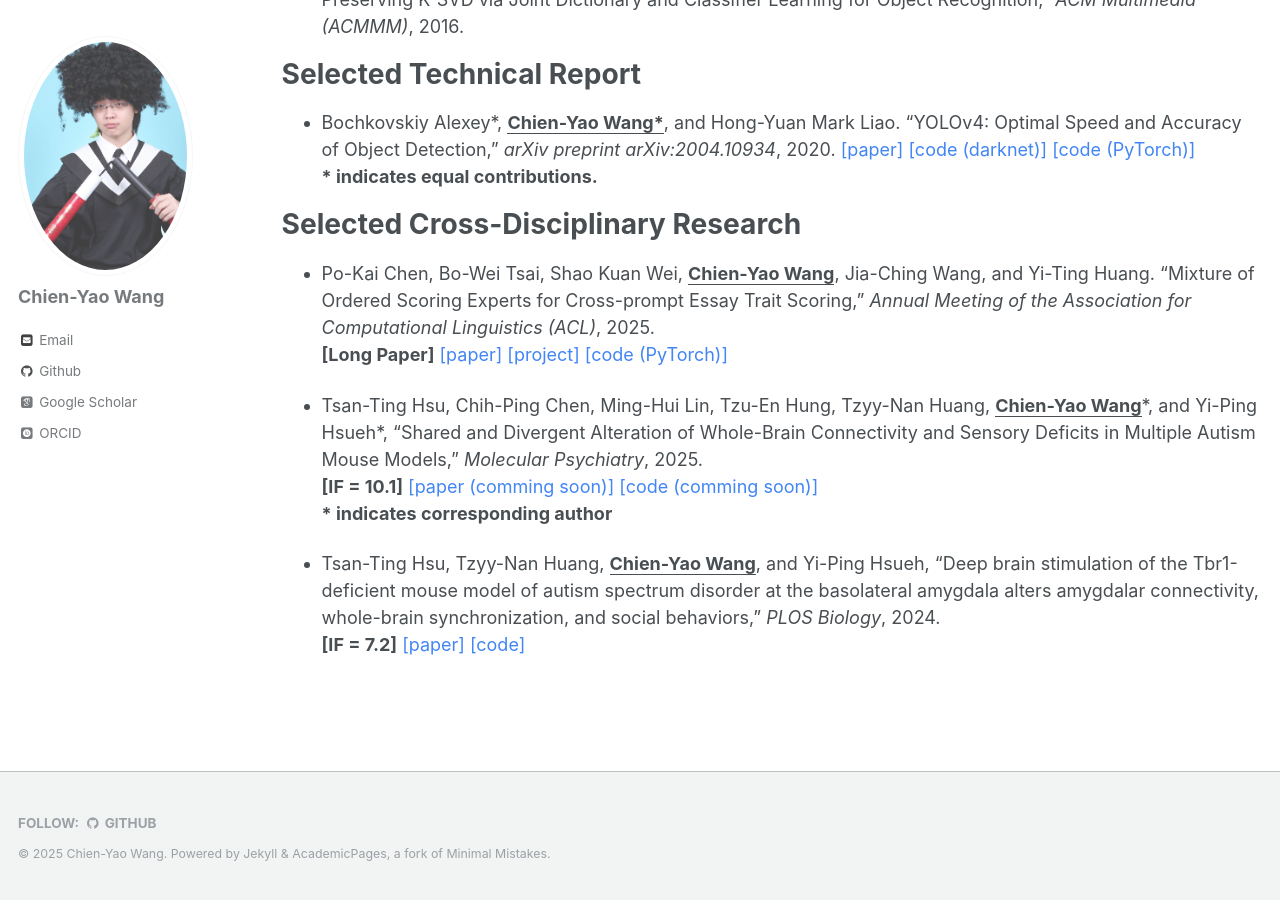
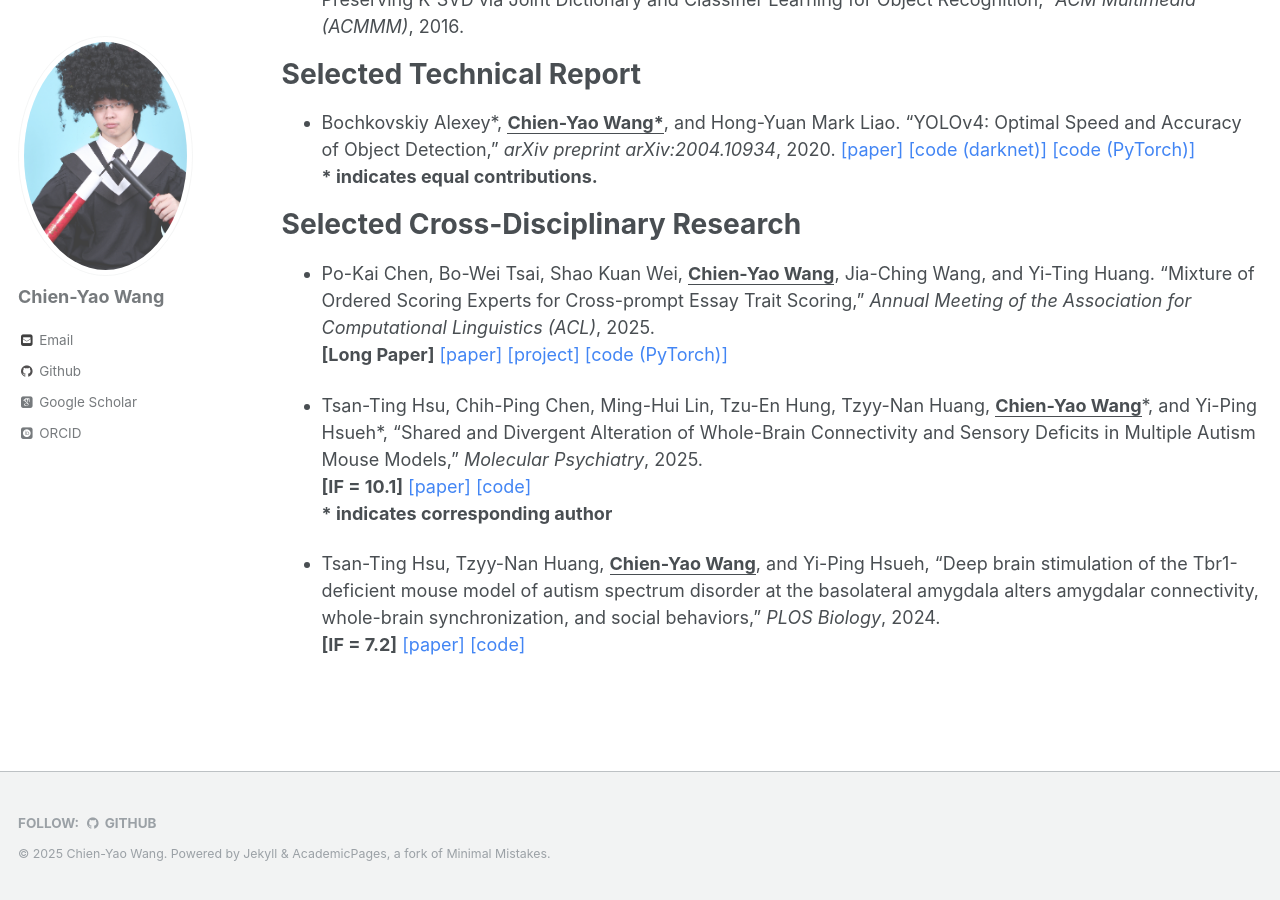
Before and after one commit to WongKinYiu/WongKinYiu.github.io, a Jekyll site: the page built from _pages/publications.md, in a window 1280 px wide and 900 px high, scrolled down 2822 px. Built offline with Jekyll 4.4.1, drawn with Linux system fonts in a browser that asks for light colours; some web fonts are replaced.

Commit message:
Update publications.md

```diff
--- a/_pages/publications.md
+++ b/_pages/publications.md
@@ -173,8 +173,8 @@ Selected Cross-Disciplinary Research
 
 * Tsan-Ting Hsu, Chih-Ping Chen, Ming-Hui Lin, Tzu-En Hung, Tzyy-Nan Huang, <strong><U>Chien-Yao Wang</U></strong>\*, and Yi-Ping Hsueh\*, “Shared and Divergent Alteration of Whole-Brain Connectivity and Sensory Deficits in Multiple Autism Mouse Models,” <I>Molecular Psychiatry</I>, 2025.
   <br> <strong>[IF = 10.1]</strong>
-  <span style="color:#4285F4">[[paper (comming soon)]]()</span>
-  <span style="color:#4285F4">[[code (comming soon)]]()</span>
+  <span style="color:#4285F4">[[paper]](https://www.nature.com/articles/s41380-025-03340-2)</span>
+  <span style="color:#4285F4">[[code]](https://github.com/genephil/dlreg)</span>
   <br> <strong>\* indicates corresponding author</strong>
 
 * Tsan-Ting Hsu, Tzyy-Nan Huang, <strong><U>Chien-Yao Wang</U></strong>, and Yi-Ping Hsueh, “Deep brain stimulation of the Tbr1-deficient mouse model of autism spectrum disorder at the basolateral amygdala alters amygdalar connectivity, whole-brain synchronization, and social behaviors,” <I>PLOS Biology</I>, 2024.
```
